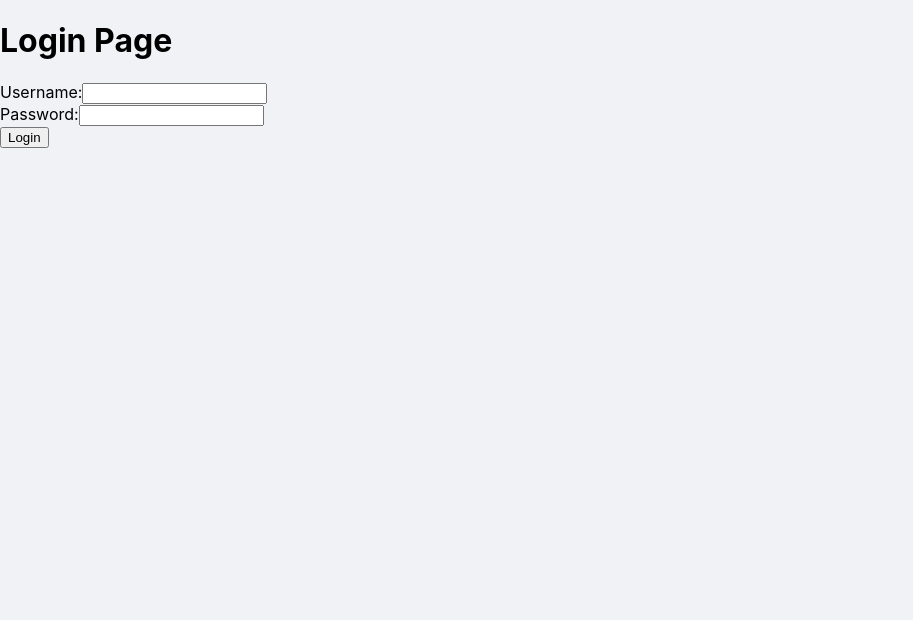
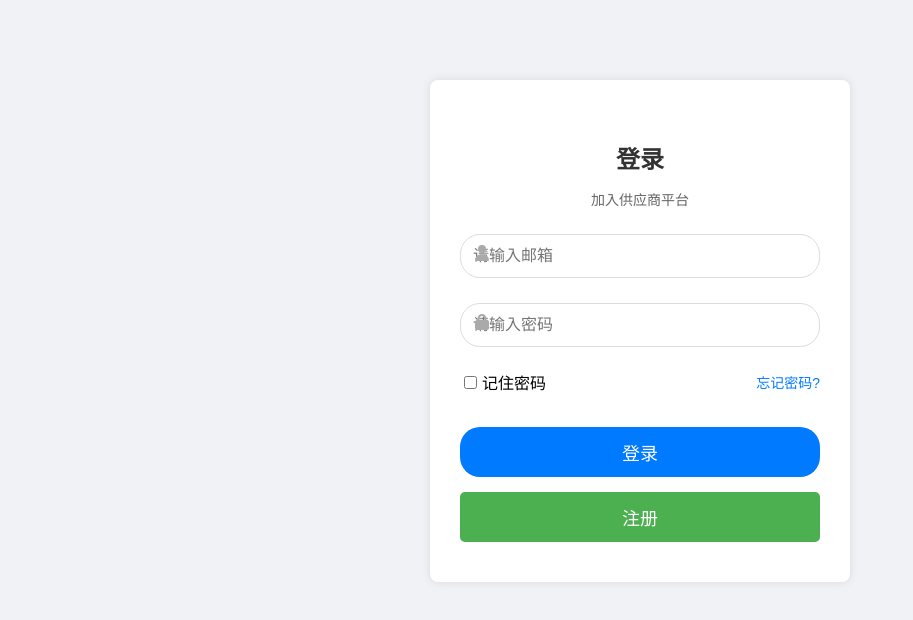
Before and after one commit to xiangshuo123/vendor-management-system, a React (Create React App) app in the folder client/: page /login in a window 1280 px wide. Shown: the top 620 px of the page, without its empty margins (0-913 px from the left). Built offline with nearby package versions, Linux system fonts and the light colour scheme.

Commit message:
对多个界面做出美化

```diff
--- a/client/package.json
+++ b/client/package.json
@@ -5,6 +5,8 @@
   "dependencies": {
     "@emotion/react": "^11.13.3",
     "@emotion/styled": "^11.13.0",
+    "@fortawesome/free-solid-svg-icons": "^6.6.0",
+    "@fortawesome/react-fontawesome": "^0.2.2",
     "@mui/material": "^6.1.0",
     "@testing-library/jest-dom": "^5.17.0",
     "@testing-library/react": "^13.4.0",
--- /dev/null
+++ b/client/src/pages/ForgotPasswordPage.css
@@ -0,0 +1,75 @@
+.forgot-password-container {
+    max-width: 360px;  /* 调整最大宽度以使表单看起来更紧凑 */
+    margin: 80px auto;  /* 增加顶部外边距，使表单更居中 */
+    padding: 40px 30px;  /* 增加内边距 */
+    background-color: #ffffff;
+    border-radius: 8px;
+    box-shadow: 0 0 10px rgba(0, 0, 0, 0.1);
+    text-align: center;  /* 使标题和说明文字居中 */
+  }
+
+  .forgot-password-container h2 {
+    font-size: 24px;  /* 调整标题字体大小 */
+    margin-bottom: 10px;
+    color: #333;
+    font-weight: bold;  /* 加粗标题 */
+  }
+
+  .forgot-password-container p {
+    font-size: 14px;  /* 增加辅助说明文字 */
+    margin-bottom: 20px;
+    color: #666;
+  }
+
+  .form-group {
+    margin-bottom: 20px;
+  }
+
+  .form-group input {
+    width: 100%;
+    padding: 12px;
+    border: 1px solid #ddd;  /* 边框颜色调整 */
+    border-radius: 20px;  /* 圆角边框 */
+    font-size: 16px;
+    box-sizing: border-box;  /* 使内边距包含在整体宽度内 */
+  }
+
+  .form-group input:focus {
+    outline: none;  /* 去掉聚焦时的外框 */
+    border-color: #007BFF;  /* 聚焦时边框颜色 */
+    box-shadow: 0 0 5px rgba(0, 123, 255, 0.2);  /* 聚焦时增加阴影效果 */
+  }
+
+  .forgot-password-button {
+    width: 100%;
+    padding: 12px;
+    background-color: #007BFF;  /* 调整按钮颜色 */
+    color: white;
+    border: none;
+    border-radius: 20px;  /* 圆角按钮 */
+    font-size: 18px;
+    cursor: pointer;
+    margin-top: 10px;
+    transition: background-color 0.3s;  /* 增加过渡效果 */
+  }
+
+  .forgot-password-button:disabled {
+    background-color: #ccc;
+    cursor: not-allowed;
+  }
+
+  .forgot-password-button:hover:not(:disabled) {
+    background-color: #0056b3;  /* 悬停时按钮颜色 */
+  }
+
+  .error-message {
+    color: red;
+    text-align: center;
+    margin-bottom: 15px;
+  }
+
+  .success-message {
+    color: green;
+    text-align: center;
+    margin-bottom: 15px;
+  }
--- a/client/src/pages/ForgotPasswordPage.js
+++ b/client/src/pages/ForgotPasswordPage.js
@@ -1,39 +1,48 @@
 import React, { useState } from 'react';
 import axios from 'axios';
+import './ForgotPasswordPage.css';  // 引入CSS文件
 
 const ForgotPasswordPage = () => {
   const [email, setEmail] = useState('');
   const [message, setMessage] = useState('');
   const [error, setError] = useState('');
+  const [loading, setLoading] = useState(false);
 
-  const handleForgotPassword = async (e) => {
+  const handleSubmit = async (e) => {
     e.preventDefault();
+    setMessage('');
+    setError('');
+    setLoading(true);
+
     try {
       const response = await axios.post('http://localhost:5000/api/auth/forgot-password', { email });
-      setMessage('Password reset link sent to your email.');
-      setError('');
-    } catch (error) {
-      setError('Failed to send reset link. Please try again later.');
-      setMessage('');
+      setMessage(response.data.message);
+    } catch (err) {
+      setError(err.response?.data?.message || 'Failed to send reset email. Please try again.');
+    } finally {
+      setLoading(false);
     }
   };
 
   return (
-    <div>
-      <h1>Forgot Password</h1>
-      {message && <p style={{ color: 'green' }}>{message}</p>}
-      {error && <p style={{ color: 'red' }}>{error}</p>}
-      <form onSubmit={handleForgotPassword}>
-        <div>
-          <label>Email:</label>
+    <div className="forgot-password-container">
+      <h2>忘记密码</h2>
+      <p>请输入您的注册邮箱地址以接收密码重置链接</p>
+      {message && <p className="success-message">{message}</p>}
+      {error && <p className="error-message">{error}</p>}
+      <form className="forgot-password-form" onSubmit={handleSubmit}>
+        <div className="form-group">
           <input
             type="email"
+            placeholder="请输入邮箱"
             value={email}
             onChange={(e) => setEmail(e.target.value)}
             required
           />
         </div>
-        <button type="submit">Send Reset Link</button>
+        <button type="submit" className="forgot-password-button" disabled={loading}>
+          {loading ? '发送中...' : '发送重置链接'}
+        </button>
       </form>
     </div>
   );
--- /dev/null
+++ b/client/src/pages/LoginPage.css
@@ -0,0 +1,121 @@
+.login-container {
+    max-width: 360px;  /* 调整最大宽度以使表单看起来更紧凑 */
+    margin: 80px auto;  /* 增加顶部外边距，使表单更居中 */
+    padding: 40px 30px;  /* 增加内边距 */
+    background-color: #ffffff;
+    border-radius: 8px;
+    box-shadow: 0 0 10px rgba(0, 0, 0, 0.1);
+    text-align: center;  /* 使标题和说明文字居中 */
+  }
+
+  .login-container h2 {
+    font-size: 24px;  /* 调整标题字体大小 */
+    margin-bottom: 10px;
+    color: #333;
+    font-weight: bold;  /* 加粗标题 */
+  }
+
+  .login-container p {
+    font-size: 14px;  /* 增加辅助说明文字 */
+    margin-bottom: 20px;
+    color: #666;
+  }
+
+  .form-group {
+    margin-bottom: 20px;
+    position: relative;  /* 为图标定位 */
+  }
+
+  .form-group input {
+    width: 100%;
+    padding: 12px 40px;  /* 调整内边距以留出图标空间 */
+    border: 1px solid #ddd;  /* 边框颜色调整 */
+    border-radius: 20px;  /* 圆角边框 */
+    font-size: 16px;
+    box-sizing: border-box;  /* 使内边距包含在整体宽度内 */
+  }
+
+  .form-group input:focus {
+    outline: none;  /* 去掉聚焦时的外框 */
+    border-color: #007BFF;  /* 聚焦时边框颜色 */
+    box-shadow: 0 0 5px rgba(0, 123, 255, 0.2);  /* 聚焦时增加阴影效果 */
+  }
+
+  .form-group .input-icon {
+    position: absolute;
+    left: 15px;  /* 图标位置 */
+    top: 50%;
+    transform: translateY(-50%);
+    color: #aaa;  /* 图标颜色 */
+  }
+
+  .remember-me {
+    display: flex;
+    align-items: center;
+    justify-content: space-between;  /* 使复选框和链接分布在两端 */
+    margin-bottom: 20px;
+  }
+
+  .remember-me input {
+    margin-right: 5px;
+  }
+
+  .login-button {
+    width: 100%;
+    padding: 12px;
+    background-color: #007BFF;  /* 调整按钮颜色 */
+    color: white;
+    border: none;
+    border-radius: 20px;  /* 圆角按钮 */
+    font-size: 18px;
+    cursor: pointer;
+    margin-top: 10px;
+    transition: background-color 0.3s;  /* 增加过渡效果 */
+  }
+
+  .login-button:disabled {
+    background-color: #ccc;
+    cursor: not-allowed;
+  }
+
+  .login-button:hover {
+    background-color: #0056b3;  /* 悬停时按钮颜色 */
+  }
+
+  .register-button {
+    width: 100%;
+    padding: 12px;
+    background-color: #6c757d;  /* 设置注册按钮颜色 */
+    color: white;
+    border: none;
+    border-radius: 20px;
+    font-size: 18px;
+    cursor: pointer;
+    margin-top: 15px;
+    transition: background-color 0.3s;
+  }
+
+  .register-button:hover {
+    background-color: #5a6268;  /* 悬停时按钮颜色 */
+  }
+
+  .forgot-password-link {
+    background: none;
+    border: none;
+    color: #007BFF;  /* 调整链接颜色 */
+    cursor: pointer;
+    font-size: 14px;
+    text-decoration: none;  /* 去掉下划线 */
+    padding: 0;
+    margin: 5px 0;
+  }
+
+  .forgot-password-link:hover {
+    color: #0056b3;  /* 悬停时链接颜色 */
+  }
+
+  .error-message {
+    color: red;
+    text-align: center;
+    margin-bottom: 15px;
+  }
--- a/client/src/pages/LoginPage.js
+++ b/client/src/pages/LoginPage.js
@@ -1,59 +1,103 @@
 import React, { useState } from 'react';
 import axios from 'axios';
-import { useNavigate } from 'react-router-dom';
+import { useNavigate } from 'react-router-dom';  // 使用 useNavigate 钩子进行页面导航
+import './LoginPage.css';  // 引入CSS文件
+import { FontAwesomeIcon } from '@fortawesome/react-fontawesome';  // 引入 FontAwesome 图标库
+import { faUser, faLock } from '@fortawesome/free-solid-svg-icons';  // 引入用户和锁图标
 
 const LoginPage = () => {
-  const [username, setUsername] = useState('');
-  const [password, setPassword] = useState('');
+  const [formData, setFormData] = useState({
+    username: '',
+    password: '',
+    rememberMe: false,  // 记住密码选项
+  });
   const [error, setError] = useState('');
-  const navigate = useNavigate();
+  const [loading, setLoading] = useState(false);
+  const navigate = useNavigate();  // 使用 useNavigate 钩子
 
-  const handleLogin = async (e) => {
+  const handleChange = (e) => {
+    const { name, value, type, checked } = e.target;
+    setFormData({
+      ...formData,
+      [name]: type === 'checkbox' ? checked : value,
+    });
+  };
+
+  const handleSubmit = async (e) => {
     e.preventDefault();
     setError('');
+    setLoading(true);
+
     try {
       const response = await axios.post('http://localhost:5000/api/auth/login', {
-        username,
-        password,
+        username: formData.username,
+        password: formData.password,
       });
 
       if (response.data.token) {
-        localStorage.setItem('token', response.data.token);
-        navigate('/dashboard');
+        localStorage.setItem('token', response.data.token); // 存储 JWT 令牌到本地
+        if (formData.rememberMe) {
+          localStorage.setItem('rememberMe', formData.username);  // 如果选择了记住密码，存储用户名
+        } else {
+          localStorage.removeItem('rememberMe');
+        }
+        navigate('/dashboard'); // 登录成功后重定向到仪表板页面
       }
     } catch (error) {
-      if (error.response && error.response.data && error.response.data.message) {
-        setError(error.response.data.message);
-      } else {
-        setError('Login failed! Please try again.');
-      }
+      setError(error.response?.data?.message || 'Login failed! Please try again.');
+    } finally {
+      setLoading(false);
     }
   };
 
   return (
-    <div>
-      <h1>Login Page</h1>
-      {error && <p style={{ color: 'red' }}>{error}</p>}
-      <form onSubmit={handleLogin}>
-        <div>
-          <label>Username:</label>
+    <div className="login-container">
+      <h2>登录</h2>
+      <p>加入供应商平台</p>
+      {error && <p className="error-message">{error}</p>}
+      <form className="login-form" onSubmit={handleSubmit}>
+        <div className="form-group">
+          <FontAwesomeIcon icon={faUser} className="input-icon" />
           <input
             type="text"
-            value={username}
-            onChange={(e) => setUsername(e.target.value)}
+            name="username"
+            placeholder="请输入邮箱"
+            value={formData.username}
+            onChange={handleChange}
             required
           />
         </div>
-        <div>
-          <label>Password:</label>
+        <div className="form-group">
+          <FontAwesomeIcon icon={faLock} className="input-icon" />
           <input
             type="password"
-            value={password}
-            onChange={(e) => setPassword(e.target.value)}
+            name="password"
+            placeholder="请输入密码"
+            value={formData.password}
+            onChange={handleChange}
             required
           />
         </div>
-        <button type="submit">Login</button>
+        <div className="remember-me">
+          <label>
+            <input
+              type="checkbox"
+              name="rememberMe"
+              checked={formData.rememberMe}
+              onChange={handleChange}
+            />
+            记住密码
+          </label>
+          <button type="button" className="forgot-password-link" onClick={() => navigate('/forgot-password')}>
+            忘记密码?
+          </button>
+        </div>
+        <button type="submit" className="login-button" disabled={loading}>
+          {loading ? '登录中...' : '登录'}
+        </button>
+        <button type="button" className="register-button" onClick={() => navigate('/register')}>
+          注册
+        </button>
       </form>
     </div>
   );
--- /dev/null
+++ b/client/src/pages/ResetPasswordPage.css
@@ -0,0 +1,75 @@
+.reset-password-container {
+    max-width: 360px;  /* 调整最大宽度以使表单看起来更紧凑 */
+    margin: 80px auto;  /* 增加顶部外边距，使表单更居中 */
+    padding: 40px 30px;  /* 增加内边距 */
+    background-color: #ffffff;
+    border-radius: 8px;
+    box-shadow: 0 0 10px rgba(0, 0, 0, 0.1);
+    text-align: center;  /* 使标题和说明文字居中 */
+  }
+
+  .reset-password-container h2 {
+    font-size: 24px;  /* 调整标题字体大小 */
+    margin-bottom: 10px;
+    color: #333;
+    font-weight: bold;  /* 加粗标题 */
+  }
+
+  .reset-password-container p {
+    font-size: 14px;  /* 增加辅助说明文字 */
+    margin-bottom: 20px;
+    color: #666;
+  }
+
+  .form-group {
+    margin-bottom: 20px;
+  }
+
+  .form-group input {
+    width: 100%;
+    padding: 12px;
+    border: 1px solid #ddd;  /* 边框颜色调整 */
+    border-radius: 20px;  /* 圆角边框 */
+    font-size: 16px;
+    box-sizing: border-box;  /* 使内边距包含在整体宽度内 */
+  }
+
+  .form-group input:focus {
+    outline: none;  /* 去掉聚焦时的外框 */
+    border-color: #007BFF;  /* 聚焦时边框颜色 */
+    box-shadow: 0 0 5px rgba(0, 123, 255, 0.2);  /* 聚焦时增加阴影效果 */
+  }
+
+  .reset-password-button {
+    width: 100%;
+    padding: 12px;
+    background-color: #007BFF;  /* 调整按钮颜色 */
+    color: white;
+    border: none;
+    border-radius: 20px;  /* 圆角按钮 */
+    font-size: 18px;
+    cursor: pointer;
+    margin-top: 10px;
+    transition: background-color 0.3s;  /* 增加过渡效果 */
+  }
+
+  .reset-password-button:disabled {
+    background-color: #ccc;
+    cursor: not-allowed;
+  }
+
+  .reset-password-button:hover:not(:disabled) {
+    background-color: #0056b3;  /* 悬停时按钮颜色 */
+  }
+
+  .error-message {
+    color: red;
+    text-align: center;
+    margin-bottom: 15px;
+  }
+
+  .success-message {
+    color: green;
+    text-align: center;
+    margin-bottom: 15px;
+  }
--- a/client/src/pages/ResetPasswordPage.js
+++ b/client/src/pages/ResetPasswordPage.js
@@ -1,61 +1,74 @@
 import React, { useState } from 'react';
 import axios from 'axios';
-import { useParams, useNavigate } from 'react-router-dom';
+import './ResetPasswordPage.css';  // 引入CSS文件
 
 const ResetPasswordPage = () => {
-  const [newPassword, setNewPassword] = useState('');
-  const [confirmPassword, setConfirmPassword] = useState('');
+  const [formData, setFormData] = useState({
+    newPassword: '',
+    confirmPassword: '',
+  });
   const [message, setMessage] = useState('');
   const [error, setError] = useState('');
-  const { token } = useParams(); // 从URL获取重置令牌
-  const navigate = useNavigate();
+  const [loading, setLoading] = useState(false);
 
-  const handleResetPassword = async (e) => {
+  const handleChange = (e) => {
+    setFormData({ ...formData, [e.target.name]: e.target.value });
+  };
+
+  const handleSubmit = async (e) => {
     e.preventDefault();
+    setMessage('');
+    setError('');
+    setLoading(true);
 
-    if (newPassword !== confirmPassword) {
-      setError('Passwords do not match.');
+    if (formData.newPassword !== formData.confirmPassword) {
+      setError('Passwords do not match');
+      setLoading(false);
       return;
     }
 
     try {
-      const response = await axios.post(`http://localhost:5000/api/auth/reset-password/${token}`, { newPassword });
-      setMessage('Password reset successfully! You can now log in with your new password.');
-      setError('');
-      setTimeout(() => {
-        navigate('/login'); // 重置成功后重定向到登录页面
-      }, 2000);
-    } catch (error) {
-      setError('Failed to reset password. Please try again later.');
-      setMessage('');
+      const response = await axios.post('http://localhost:5000/api/auth/reset-password', {
+        newPassword: formData.newPassword,
+      });
+      setMessage(response.data.message);
+    } catch (err) {
+      setError(err.response?.data?.message || 'Failed to reset password. Please try again.');
+    } finally {
+      setLoading(false);
     }
   };
 
   return (
-    <div>
-      <h1>Reset Password</h1>
-      {message && <p style={{ color: 'green' }}>{message}</p>}
-      {error && <p style={{ color: 'red' }}>{error}</p>}
-      <form onSubmit={handleResetPassword}>
-        <div>
-          <label>New Password:</label>
+    <div className="reset-password-container">
+      <h2>重置密码</h2>
+      <p>请输入您的新密码</p>
+      {message && <p className="success-message">{message}</p>}
+      {error && <p className="error-message">{error}</p>}
+      <form className="reset-password-form" onSubmit={handleSubmit}>
+        <div className="form-group">
           <input
             type="password"
-            value={newPassword}
-            onChange={(e) => setNewPassword(e.target.value)}
+            name="newPassword"
+            placeholder="请输入新密码"
+            value={formData.newPassword}
+            onChange={handleChange}
             required
           />
         </div>
-        <div>
-          <label>Confirm New Password:</label>
+        <div className="form-group">
           <input
             type="password"
-            value={confirmPassword}
-            onChange={(e) => setConfirmPassword(e.target.value)}
+            name="confirmPassword"
+            placeholder="确认新密码"
+            value={formData.confirmPassword}
+            onChange={handleChange}
             required
           />
         </div>
-        <button type="submit">Reset Password</button>
+        <button type="submit" className="reset-password-button" disabled={loading}>
+          {loading ? '重置中...' : '重置密码'}
+        </button>
       </form>
     </div>
   );
```
Also changed, not shown: 1 other file (tests, documents, lock files or other folders).
